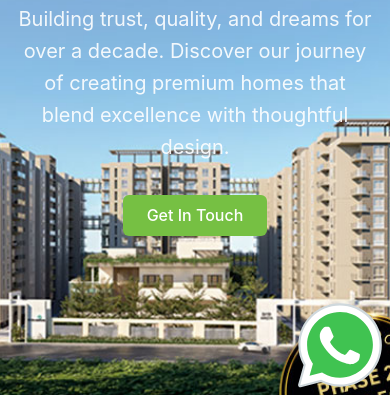
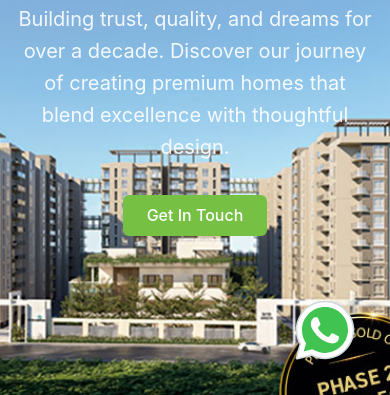
Before and after one commit to Mohammedsalman3052004/Skypark, a plain HTML site: page about.html in a window 390 px wide. Shown: the part 449-844 px from the top of the page. Drawn offline with Linux system fonts and the light colour scheme.

Commit message:
Mobile Responsive Changes Done

```diff
--- a/about.html
+++ b/about.html
@@ -438,7 +438,7 @@
 <body>
     <a href="https://wa.me/918884456808" class="whatsapp-logo">
         <!-- <img src="./whatsapp.jpeg" alt="" class="whatsapp-logo"> -->
-        <svg xmlns="http://www.w3.org/2000/svg" x="0px" y="0px" width="100" height="100" viewBox="0 0 48 48">
+        <svg xmlns="http://www.w3.org/2000/svg" x="0px" y="0px" width="70" height="70" viewBox="0 0 48 48">
             <path fill="#fff"
                 d="M4.9,43.3l2.7-9.8C5.9,30.6,5,27.3,5,24C5,13.5,13.5,5,24,5c5.1,0,9.8,2,13.4,5.6	C41,14.2,43,18.9,43,24c0,10.5-8.5,19-19,19c0,0,0,0,0,0h0c-3.2,0-6.3-0.8-9.1-2.3L4.9,43.3z">
             </path>
```
Also changed, not shown: blog_files/blog.html (+1 -1 lines), career/career.html (+1 -1 lines), channel_partner_files/channel_partner.html (+1 -1 lines), contactus/contactus.html (+1 -1 lines), land_proposals_files/land_proposals.html (+1 -1 lines), skypark.html (+1 -1 lines).
